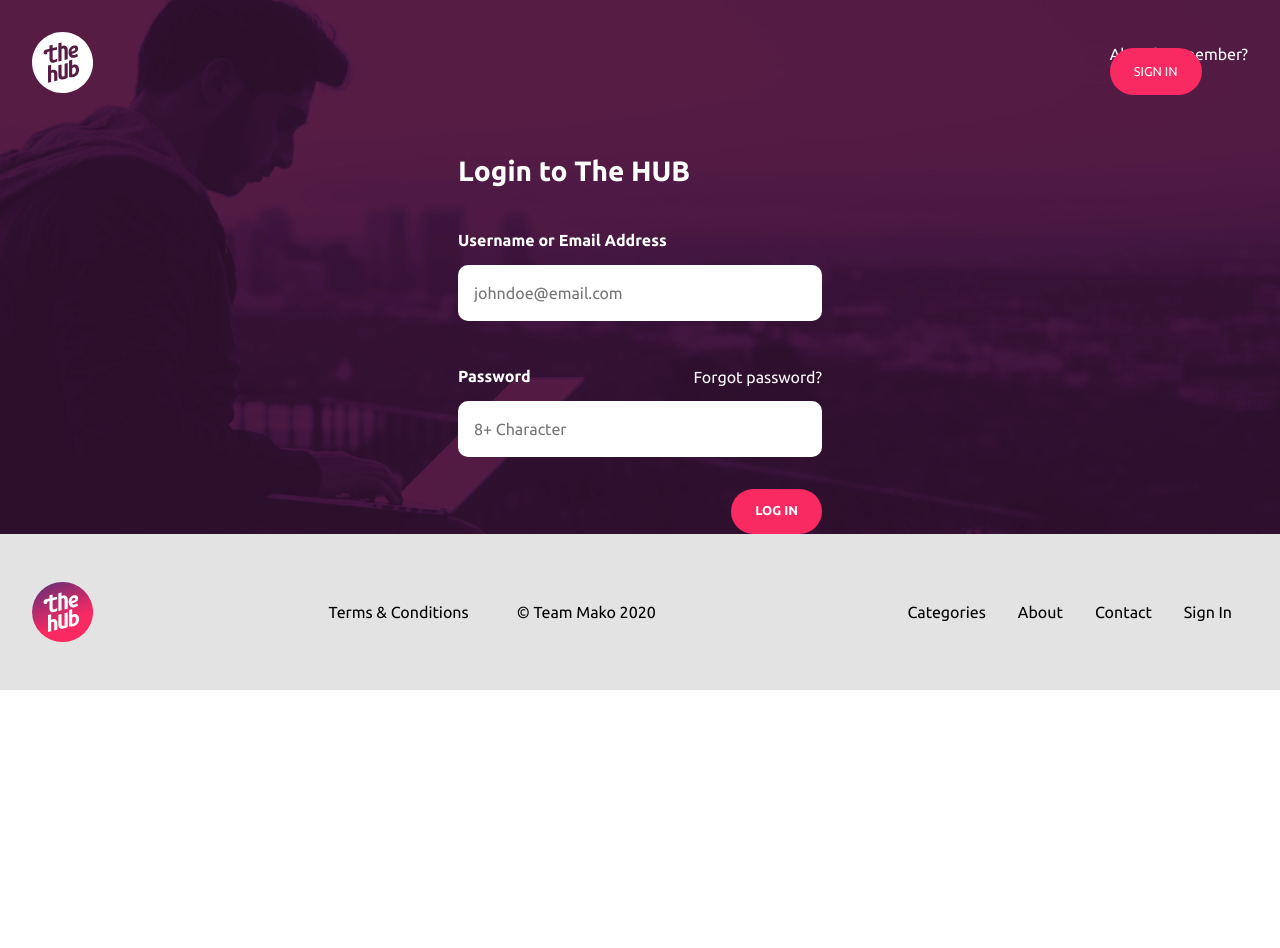
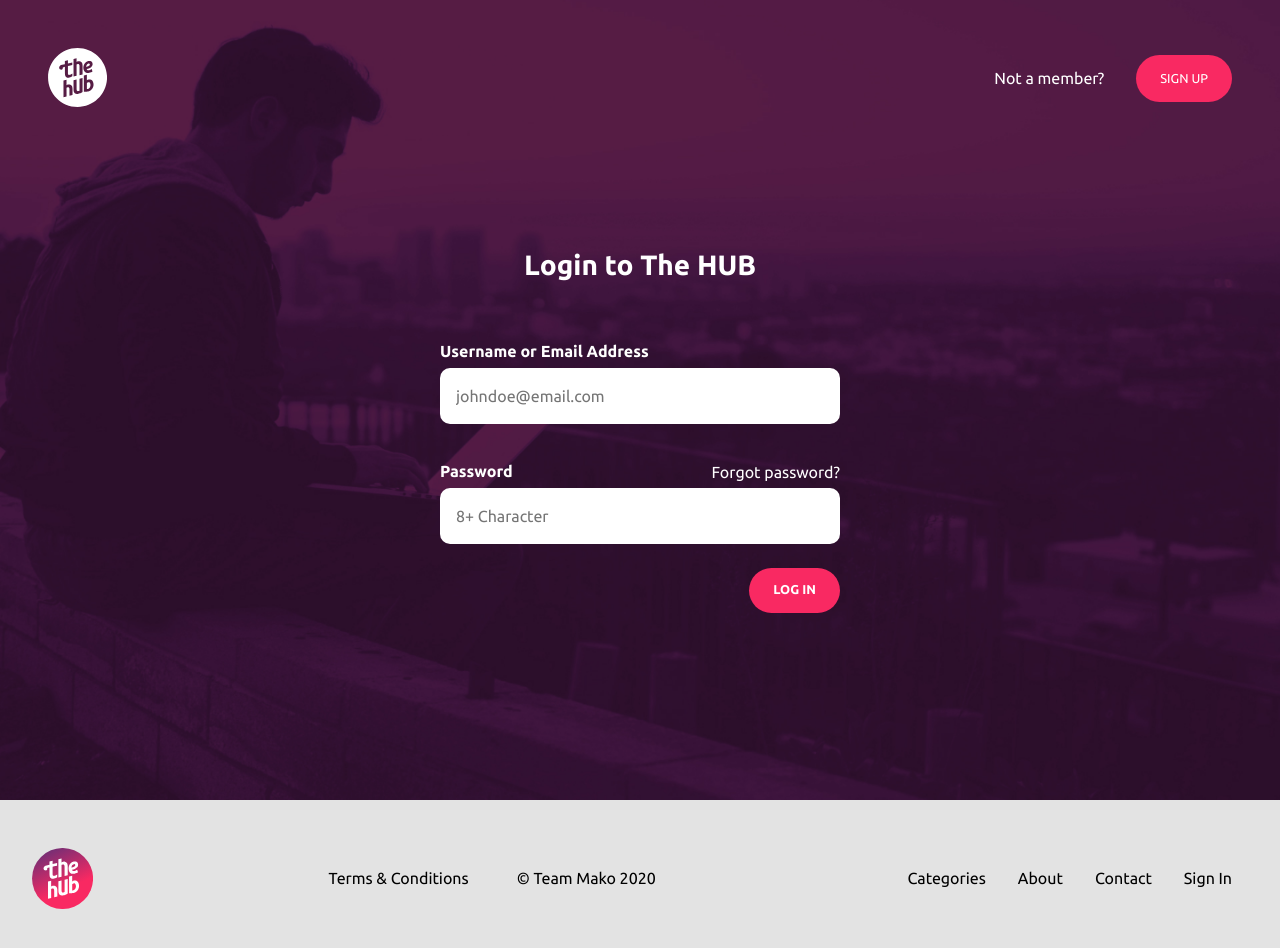
Before and after one commit to Team-Mako/the-hub-frontend, a React (Create React App) app: page /login in a window 1280 px wide. Shown: the top 948 px of the page. Before the commit the page ends 800 px from the top, so only its background shows below. Built offline with nearby package versions, Linux system fonts and the light colour scheme.

Commit message:
Updates and Fixies

```diff
--- a/src/pages/LogIn/Index.jsx
+++ b/src/pages/LogIn/Index.jsx
@@ -1,10 +1,11 @@
 import React from 'react';
+import { NavLink } from 'react-router-dom';
 import PageHeader from './PageHeader';
 
 const LogIn = () => (
-  <main className="log-in">
+  <main className="sign-up">
     <PageHeader />
-    <div className="log-in__innerDiv">
+    <div className="sign-up__inner">
       <h1>Login to The HUB</h1>
       <form>
         <span>
@@ -13,11 +14,14 @@ const LogIn = () => (
         </span>
 
         <span>
-          <div className="log-in__passwordLabel"><label>Password</label><a href="# ">Forgot password?</a></div>
+          <div className="sign-up__password-label">
+            <label>Password</label>
+            <NavLink to="/">Forgot password?</NavLink>
+          </div>
           <input type="password" name="password" placeholder="8+ Character" min="8" />
         </span>
 
-        <a type="submit" className="log-in__createBtn" href="# ">LOG IN</a>
+        <a type="submit" className="sign-up__create-btn" href="# ">LOG IN</a>
       </form>
     </div>
   </main>
--- a/src/pages/LogIn/PageHeader.jsx
+++ b/src/pages/LogIn/PageHeader.jsx
@@ -8,8 +8,8 @@ const PageHeader = () => (
       <NavLink to="/" className="sign-up__logo"><img src={LogoWhite} alt="The Hub Logo" /></NavLink>
 
       <ul className="sign-up__menu">
-        <li>Already a member?</li>
-        <li><NavLink to="/login" className="site-header__call-to">Sign In</NavLink></li>
+        <li>Not a member?</li>
+        <li><NavLink to="/signup" className="site-header__call-to">Sign Up</NavLink></li>
       </ul>
     </div>
   </header>
--- a/src/sass/_call-to.scss
+++ b/src/sass/_call-to.scss
@@ -56,7 +56,7 @@
     width: 100%;
 
     @include firstBrk{
-      align-items: flex-end;
+      align-items: flex-end !important;
       width: 50%;
     }
   }
--- a/src/sass/_log-in.scss
+++ /dev/null
@@ -1,63 +0,0 @@
-.log-in{
-  @include flexGen(column, nowrap, center, center);
-  background: url("../assets/static/the-hub-signin-bg.png") no-repeat fixed center;
-  color: white;
-
-  &__innerDiv{
-    width: 364px;
-  }
-
-  h1{
-    font-family: $font-bold;
-    font-size: 1.75rem;
-    padding: 2rem 0;
-  }
-
-  label{
-    font-family: $font-bold;
-  }
-
-  form{
-    @include flexGen(column, nowrap, center, center);
-  }
-
-  span{
-    width: 100%;
-    @include flexGen(column, nowrap, center, flex-start);
-    margin: 1rem 0;
-  }
-
-  input{
-    border-style: none;
-    border-radius: 10px;
-    height: 3.5rem;
-    line-height: 3.5rem;
-    padding-left: 1rem;
-    margin: 1rem 0;
-    width: 100%;
-  }
-
-  &__passwordLabel{
-    @include flexGen(row, nowrap, space-between, center);
-    margin: 0;
-    width: 100%;
-
-    a{
-      color: white;
-    }
-  }
-
-  // LOG IN button
-  &__createBtn{
-    @extend %btn;
-    align-self: flex-end;
-    color: lighten(colors(lightBg), 100%) !important;
-    background: colors(second);
-    font-size: .8rem;
-    font-family: $font-bold;
-
-    &:hover{
-      background: colors(prime);
-    }
-  }
-}
--- a/src/sass/_sign-up.scss
+++ b/src/sass/_sign-up.scss
@@ -1,7 +1,9 @@
 .sign-up{
-  @include flexGen(column, nowrap, center, center);
+  @include flexGen(column, nowrap, flex-start, center);
   background: url("../assets/static/the-hub-signin-bg.png") no-repeat center;
+  background-size: cover;
   color: white;
+  min-height: 100%;
   padding-bottom: 7rem;
 
   &__inner{
@@ -22,7 +24,7 @@
 
   // Terms & Condition and Privacy Policy Checkbox
   &__checkbox{
-    @include flexGen(row, nowrap, space-between, flex-start);
+    @include flexGen(row, nowrap, space-between, center);
     margin-bottom: 3rem !important;
 
     input{
@@ -49,6 +51,7 @@
     background: colors(second);
     font-size: .8rem;
     font-family: $font-bold;
+    transition: background .5s ease;
 
     &:hover{
       background: colors(prime);
@@ -58,7 +61,8 @@
   &__header{
     @include flexGen(row, nowrap, center, center);
     width:100%;
-    padding: 2rem;
+    padding: 3rem;
+    margin-bottom: 6rem;
   }
 
   &__menu-outter{
@@ -72,6 +76,16 @@
 
     img{
       width: 100%;
+    }
+  }
+
+  &__password-label{
+    @include flexGen(row, nowrap, space-between, center);
+    margin: 0;
+    width: 100%;
+
+    a{
+      color: white;
     }
   }
 
--- a/src/sass/_site-header.scss
+++ b/src/sass/_site-header.scss
@@ -17,6 +17,7 @@
     color: lighten(colors(lightBg), 100%) !important;
     background: colors(second);
     font-size: .8rem;
+    transition: background .5s ease;
 
     &:hover{
       background: colors(prime);
--- a/src/sass/style.scss
+++ b/src/sass/style.scss
@@ -21,7 +21,6 @@
 @import 'category-list';
 @import 'dropdown';
 @import 'sign-up';
-@import 'log-in';
 @import 'single-post';
 @import 'comments';
 @import 'mobile-menu';
@@ -34,6 +33,13 @@
 
 body{
   font-family: $font-regular;
+  min-height: 100%;
+  height: 100%;
+}
+
+html{
+  min-height: 100%;
+  height: 100%;
 }
 
 img{
@@ -72,6 +78,10 @@ button{
   cursor: pointer;
 }
 
+#root{
+  height: 100%;
+}
+
 .visually-hidden {
   position: absolute !important;
   height: 1px;
```
